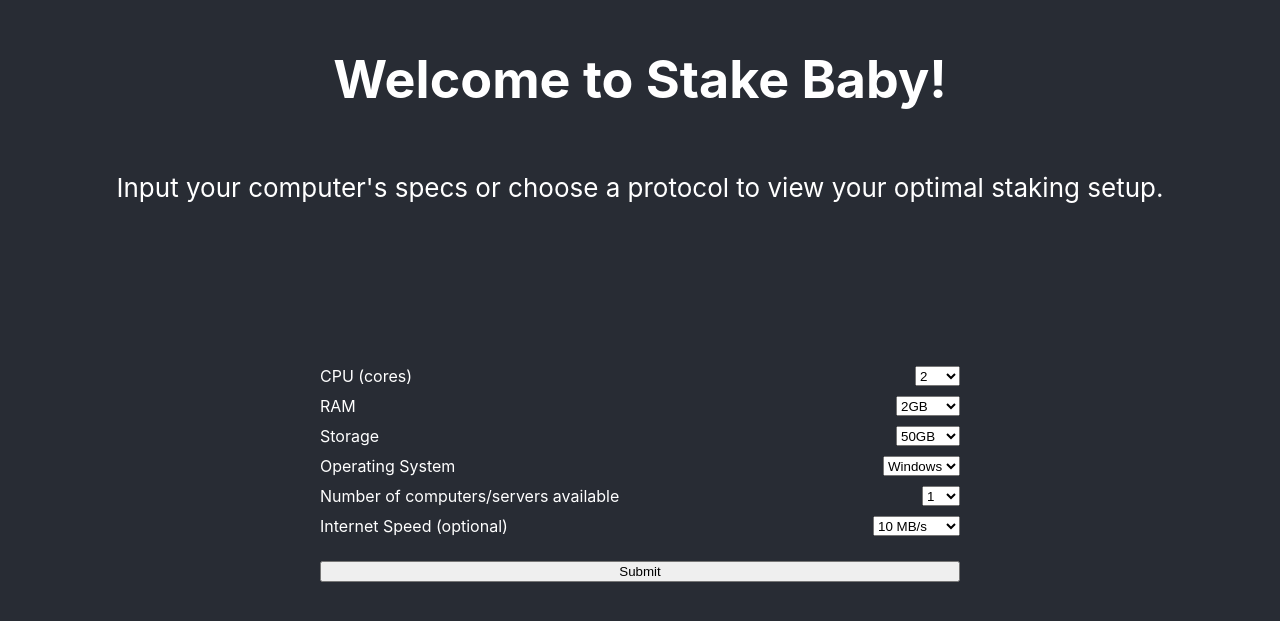
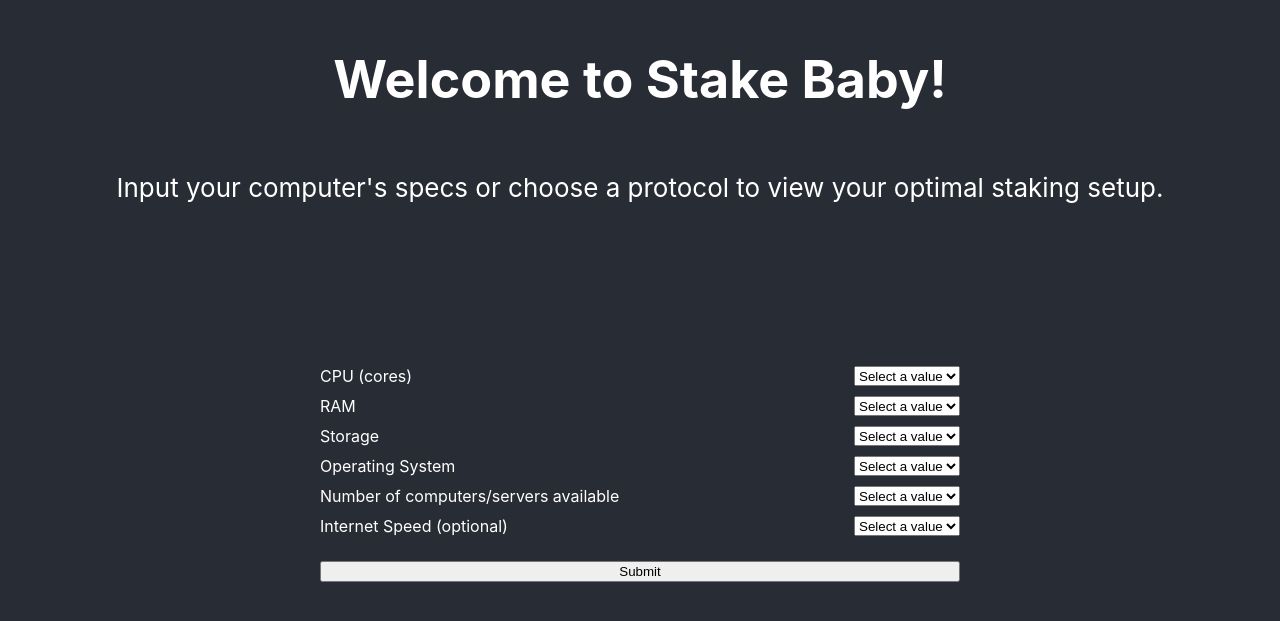
Before and after one commit to dougkellermeyer/stakeBaby, a React (Create React App) app: page / in a window 1280 px wide. Shown: the part 119-740 px from the top of the page. Built offline with nearby package versions, Linux system fonts and the light colour scheme.

Commit message:
added form default and submit object construction

```diff
--- a/src/App.js
+++ b/src/App.js
@@ -1,5 +1,5 @@
 import './App.css';
-import {useState} from 'react';
+import { useState } from 'react';
 
 function App() {
 
@@ -13,7 +13,7 @@ function App() {
   })
 
   const sumbitSpecs = (e) => {
-    console.log(e.target.value);
+    console.log(spec);
     e.preventDefault();
   }
 
@@ -69,7 +69,7 @@ function App() {
       ...spec,
       speed: e.target.value,
     })
-        e.preventDefault();
+    e.preventDefault();
   };
 
   return (
@@ -83,6 +83,7 @@ function App() {
           <div className="spec-select-child-wrapper">
             <label htmlFor="cpu-select">CPU (cores) </label>
             <select value={spec.cpu} onChange={handleCpuChange} name="spec.cpu" id="cpu-select">
+              <option value="">Select a value</option>
               <option value="2">2</option>
               <option value="4">4</option>
               <option value="6">6</option>
@@ -93,6 +94,7 @@ function App() {
           <div className="spec-select-child-wrapper">
             <label htmlFor="ram-select">RAM </label>
             <select value={spec.ram} onChange={handleRamChange} name="ram" id="ram-select">
+              <option value="">Select a value</option>
               <option value="2">2GB</option>
               <option value="4">4GB</option>
               <option value="8">8GB</option>
@@ -104,6 +106,7 @@ function App() {
           <div className="spec-select-child-wrapper">
             <label htmlFor="storage-select">Storage </label>
             <select value={spec.storage} onChange={handleStorageChange} name="storage" id="storage-select">
+              <option value="">Select a value</option>
               <option value="50">50GB</option>
               <option value="100">100GB</option>
               <option value="200">200GB</option>
@@ -115,6 +118,7 @@ function App() {
           <div className="spec-select-child-wrapper">
             <label htmlFor="os-select">Operating System </label>
             <select value={spec.os} onChange={handleOsChange} name="os" id="os-select">
+              <option value="">Select a value</option>
               <option value="Windows">Windows</option>
               <option value="Mac">Mac</option>
               <option value="Linux">Linux</option>
@@ -123,6 +127,7 @@ function App() {
           <div className="spec-select-child-wrapper">
             <label htmlFor="servers-select">Number of computers/servers available </label>
             <select value={spec.serverCount} onChange={handleServerCountChange} name="servers" id="servers-select">
+              <option value="">Select a value</option>
               <option value="1">1</option>
               <option value="2">2</option>
               <option value="3">3</option>
@@ -132,6 +137,7 @@ function App() {
           <div className="spec-select-child-wrapper">
             <label htmlFor="internet-speed-select">Internet Speed (optional) </label>
             <select value={spec.speed} onChange={handleSpeedChange} name="speed" id="internet-speed-select">
+              <option value="">Select a value</option>
               <option value="10">10 MB/s</option>
               <option value="20">20 MB/s</option>
               <option value="30">50 MB/s</option>
@@ -140,7 +146,7 @@ function App() {
               <option value="60">200+ MB/s</option>
             </select>
           </div>
-          <br/>
+          <br />
           <input type="submit" value="Submit" />
         </form>
       </div>
```
